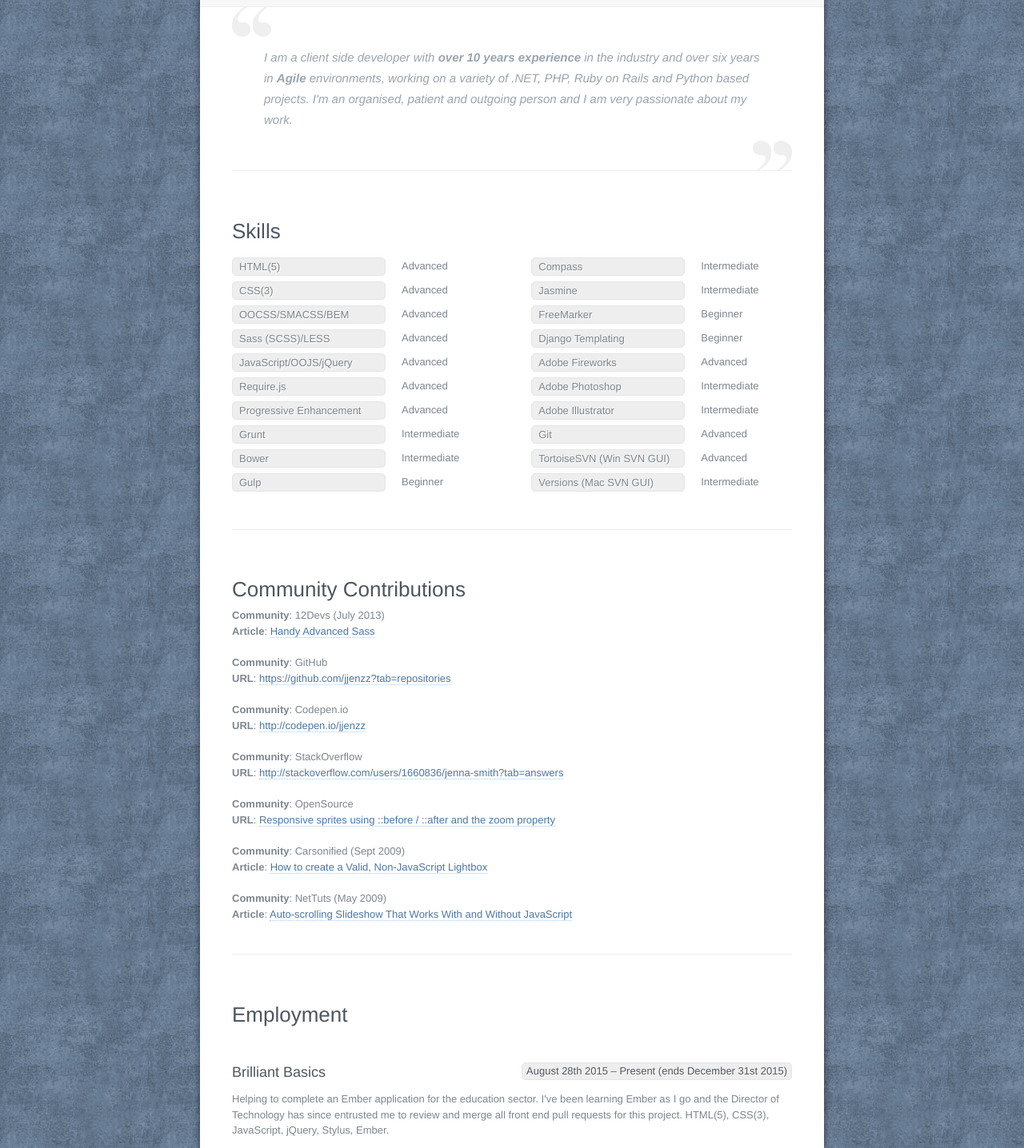
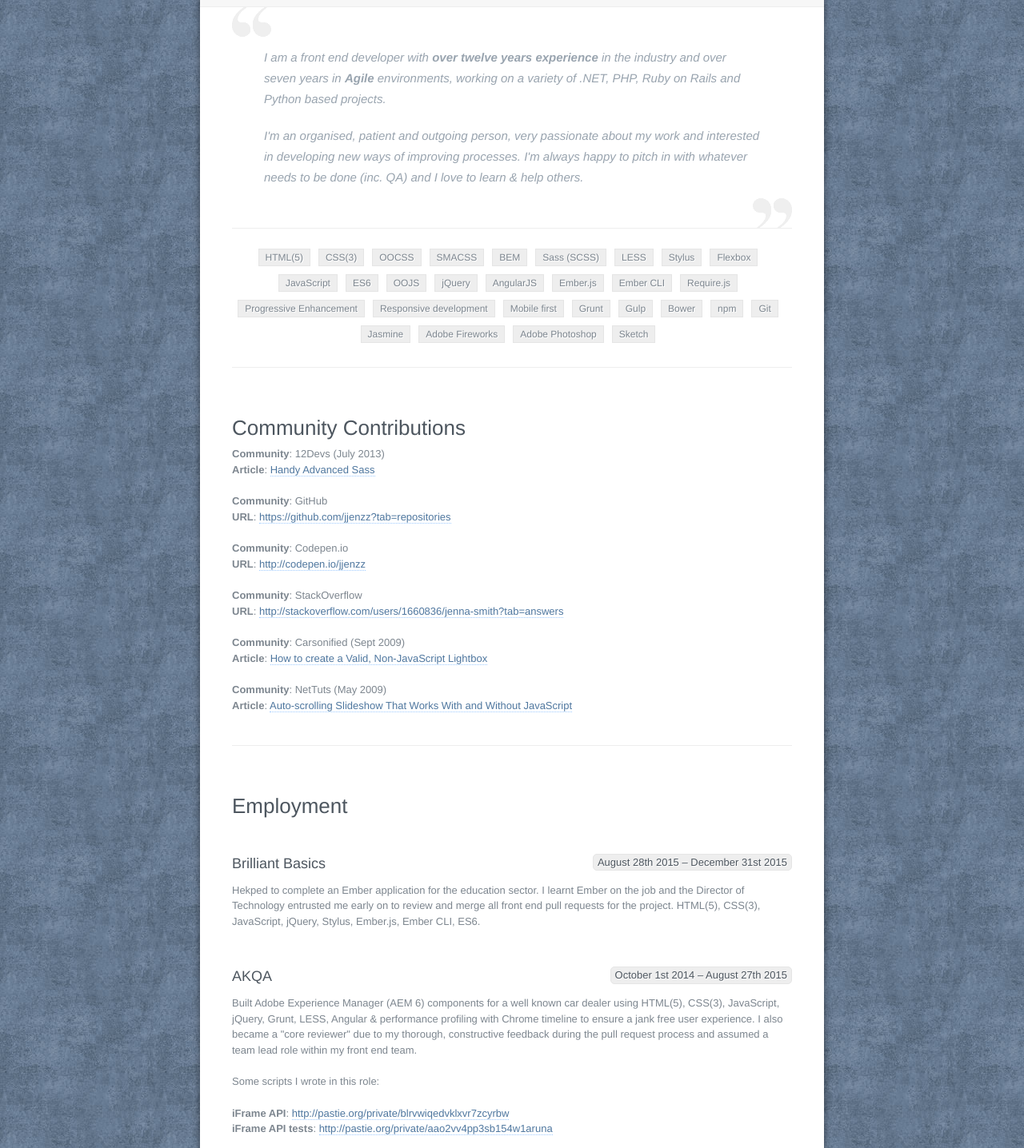
Before and after one commit to jjenzz/cv, a plain HTML site: page index.html in a window 1280 px wide. Shown: the part 346-1782 px from the top of the page at 80% size. Drawn offline with Linux system fonts and the light colour scheme.

Commit message:
updating skills and employment dates

```diff
--- a/css/screen.css
+++ b/css/screen.css
@@ -2,12 +2,11 @@
 /* GLOBAL
 /* ---------------------------------------------------------------- */
 html {
-  font-size: 100%;
+  font-size: 13px;
 }
 
 body {
   background: #5D6F85 url(../img/bg.jpg) repeat fixed;
-  font-size: 0.8125em;
   font-family: Helvetica, Arial, sans-serif;
   line-height: 1.5;
   text-align: center;
@@ -259,6 +258,29 @@ h3 span {
 }
 
 /* ---------------------------------------------------------------- */
+/* SKILLS
+/* ---------------------------------------------------------------- */
+.skills {
+  overflow: hidden;
+  list-style: none;
+  padding: 0;
+  margin: 0;
+  text-align: center;
+  font-size: 0;
+}
+
+.skills__item {
+  font-size: 12px;
+  display: inline-block;
+  margin: 0 10px 10px 0;
+  padding: 4px 8px;
+  line-height: 1;
+  background-color: #eee;
+  border: 1px solid #e5e5e5;
+  text-shadow: 1px 1px 0 #fff;
+}
+
+/* ---------------------------------------------------------------- */
 /* CLEARFIX
 /* ---------------------------------------------------------------- */
 header:after,
--- a/index.html
+++ b/index.html
@@ -39,40 +39,51 @@
 
     <blockquote>
       <p>
-        I am a client side developer with <strong>over 10 years experience</strong> in the industry and
-        over six years in <strong>Agile</strong> environments, working on a variety of .NET, PHP, Ruby on Rails
-        and Python based projects. I'm an organised, patient and outgoing person and I am very passionate about my work.
+        I am a front end developer with <strong>over twelve years experience</strong> in the industry and
+        over seven years in <strong>Agile</strong> environments, working on a variety of .NET, PHP, Ruby on Rails
+        and Python based projects.
+      </p>
+      <p>
+        I'm an organised, patient and outgoing person, very passionate about my work and interested in developing
+        new ways of improving processes. I'm always happy to pitch in with whatever needs to be done (inc. QA) and
+        I love to learn &amp; help others.
       </p>
     </blockquote>
 
     <section>
-      <h2>Skills</h2>
+      <!-- <h2>Skills</h2> -->
 
-      <dl class="primary">
-        <dt>HTML(5)</dt><dd>Advanced</dd>
-        <dt>CSS(3)</dt><dd>Advanced</dd>
-        <dt>OOCSS/SMACSS/BEM</dt><dd>Advanced</dd>
-        <dt>Sass (SCSS)/LESS</dt><dd>Advanced</dd>
-        <dt>JavaScript/OOJS/jQuery</dt><dd>Advanced</dd>
-        <dt>Require.js</dt><dd>Advanced</dd>
-        <dt>Progressive Enhancement</dt><dd>Advanced</dd>
-        <dt>Grunt</dt><dd>Intermediate</dd>
-        <dt>Bower</dt><dd>Intermediate</dd>
-        <dt>Gulp</dt><dd>Beginner</dd>
-      </dl>
-
-      <dl class="secondary">
-        <dt>Compass</dt><dd>Intermediate</dd>
-        <dt>Jasmine</dt><dd>Intermediate</dd>
-        <dt>FreeMarker</dt><dd>Beginner</dd>
-        <dt>Django Templating</dt><dd>Beginner</dd>
-        <dt>Adobe Fireworks</dt><dd>Advanced</dd>
-        <dt>Adobe Photoshop</dt><dd>Intermediate</dd>
-        <dt>Adobe Illustrator</dt><dd>Intermediate</dd>
-        <dt>Git</dt><dd>Advanced</dd>
-        <dt>TortoiseSVN (Win SVN GUI)</dt><dd>Advanced</dd>
-        <dt>Versions (Mac SVN GUI)</dt><dd>Intermediate</dd>
-      </dl>
+      <ul class="skills">
+        <li class="skills__item">HTML(5)</li>
+        <li class="skills__item">CSS(3)</li>
+        <li class="skills__item">OOCSS</li>
+        <li class="skills__item">SMACSS</li>
+        <li class="skills__item">BEM</li>
+        <li class="skills__item">Sass (SCSS)</li>
+        <li class="skills__item">LESS</li>
+        <li class="skills__item">Stylus</li>
+        <li class="skills__item">Flexbox</li>
+        <li class="skills__item">JavaScript</li>
+        <li class="skills__item">ES6</li>
+        <li class="skills__item">OOJS</li>
+        <li class="skills__item">jQuery</li>
+        <li class="skills__item">AngularJS</li>
+        <li class="skills__item">Ember.js</li>
+        <li class="skills__item">Ember CLI</li>
+        <li class="skills__item">Require.js</li>
+        <li class="skills__item">Progressive Enhancement</li>
+        <li class="skills__item">Responsive development</li>
+        <li class="skills__item">Mobile first</li>
+        <li class="skills__item">Grunt</li>
+        <li class="skills__item">Gulp</li>
+        <li class="skills__item">Bower</li>
+        <li class="skills__item">npm</li>
+        <li class="skills__item">Git</li>
+        <li class="skills__item">Jasmine</li>
+        <li class="skills__item">Adobe Fireworks</li>
+        <li class="skills__item">Adobe Photoshop</li>
+        <li class="skills__item">Sketch</li>
+      </ul>
     </section>
 
     <section>
@@ -92,13 +103,6 @@
       <p>
         <b>Community</b>: StackOverflow<br>
         <b>URL</b>:  <a href="http://stackoverflow.com/users/1660836/jenna-smith?tab=answers">http://stackoverflow.com/users/1660836/jenna-smith?tab=answers</a>
-      </p>
-      <p>
-        <b>Community</b>: OpenSource<br>
-        <b>URL</b>:
-        <a href="http://jjenzz.github.com/responsive-sprites/" data-print="http://jjenzz.github.com/responsive-sprites/">
-          Responsive sprites using ::before / ::after and the zoom property
-        </a>
       </p>
       <p>
         <b>Community</b>: Carsonified (Sept 2009)<br>
@@ -123,14 +127,14 @@
         <h3>
           Brilliant Basics
           <span>
-            <time datetime="2014-10-01">August 28th 2015</time> – Present (ends
-            <time datetime="2014-12-19">December 31st 2015</time>)
+            <time datetime="2014-10-01">August 28th 2015</time> –
+            <time datetime="2014-12-19">December 31st 2015</time>
           </span>
         </h3>
         <p>
-          Helping to complete an Ember application for the education sector. I've been learning Ember as I go and
-          the Director of Technology has since entrusted me to review and merge all front end pull requests for this
-          project. HTML(5), CSS(3), JavaScript, jQuery, Stylus, Ember.
+          Hekped to complete an Ember application for the education sector. I learnt Ember on the job and
+          the Director of Technology entrusted me early on to review and merge all front end pull requests for the
+          project. HTML(5), CSS(3), JavaScript, jQuery, Stylus, Ember.js, Ember CLI, ES6.
         </p>
       </article>
 
@@ -143,13 +147,13 @@
           </span>
         </h3>
         <p>
-          Currently building Adobe Experience Manager (AEM 6) components for a well known car dealer
+          Built Adobe Experience Manager (AEM 6) components for a well known car dealer
           using HTML(5), CSS(3), JavaScript, jQuery, Grunt, LESS, Angular &amp; performance profiling
-          with Chrome timeline to ensure a jank free user experience. I have also become a "core reviewer" on
-          the team due to my thorough, constructive feedback during the pull request process and have assumed
+          with Chrome timeline to ensure a jank free user experience. I also became a "core reviewer"
+          due to my thorough, constructive feedback during the pull request process and assumed
           a team lead role within my front end team.
         </p>
-        <p>Some scripts I have written in this role:</p>
+        <p>Some scripts I wrote in this role:</p>
         <p>
           <strong>iFrame API</strong>: <a href="http://pastie.org/private/blrvwiqedvklxvr7zcyrbw">http://pastie.org/private/blrvwiqedvklxvr7zcyrbw</a><br>
           <strong>iFrame API tests</strong>: <a href="http://pastie.org/private/aao2vv4pp3sb154w1aruna">http://pastie.org/private/aao2vv4pp3sb154w1aruna</a>
```
